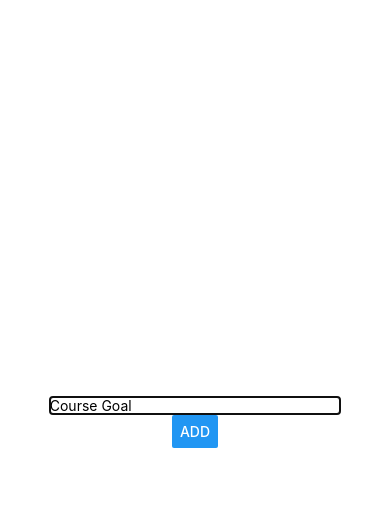
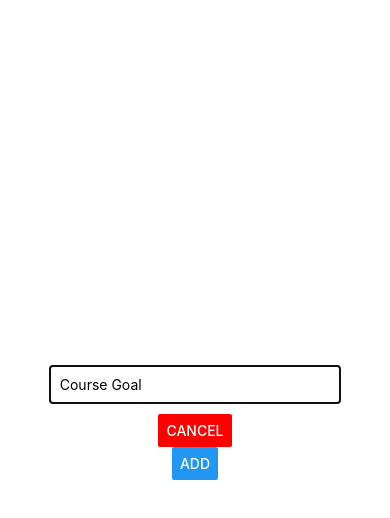
Before and after one commit to Johnnie71/ReactNative-Goals-App, a React Native app: screen / in a window 390 px wide. Both pictures are taken after a click on the button "ADD NEW GOAL". Shown: the top 518 px of the page. Built offline with nearby package versions, Linux system fonts and the light colour scheme.

Commit message:
Cancel button on modal

```diff
--- a/App.js
+++ b/App.js
@@ -13,6 +13,7 @@
     setCourseGoals(currentGoals => [...currentGoals, {
       id: Math.random().toString(), value: enteredGoal
     }]);
+    setIsAddMode(false);
   }
 
   const removeGoalHandler = (goalId) => {
@@ -21,11 +22,15 @@
     } );
   }
 
+  const cancelGoalHandler = () => {
+    setIsAddMode(false);
+  }
+
   return (
     <View style={styles.screen}>
       <StatusBar style="auto" />
        <Button title="Add New Goal" onPress={() => setIsAddMode(true)}/>
-        <GoalInput visible={isAddMode} onAddGoal={addGoalHandler}/>
+        <GoalInput visible={isAddMode} onAddGoal={addGoalHandler} onCancel={cancelGoalHandler}/>
       <FlatList
         keyExtractor={(item, index) => item.id}
         data={courseGoals}
--- a/components/GoalInput.js
+++ b/components/GoalInput.js
@@ -8,6 +8,11 @@
         setEnteredGoal(enteredText)
       }
 
+    const addGoalHandler = () => {
+      props.onAddGoal(enteredGoal);
+      setEnteredGoal("");
+    }
+
     return (
       <Modal visible={props.visible} animationType="slide">
         <View style={styles.inputContainer}>
@@ -15,7 +20,8 @@
           style={styles.textInput}
           onChangeText={goalInputHandler}
           value={enteredGoal}/>
-          <Button title="ADD" onPress={props.onAddGoal.bind(this, enteredGoal)}/>
+          <Button title="Cancel" color="red" onPress={props.onCancel}/>
+          <Button title="ADD" onPress={addGoalHandler}/>
         </View>
       </Modal>
     )
@@ -31,6 +37,8 @@
         width: "75%",
         borderColor: "black",
         borderWidth: 1,
+        padding: 10,
+        marginBottom: 10,
       },
 });
 
```
